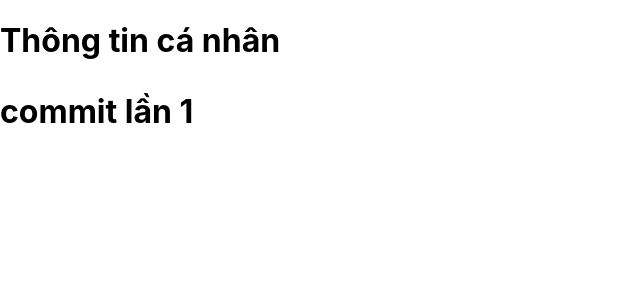
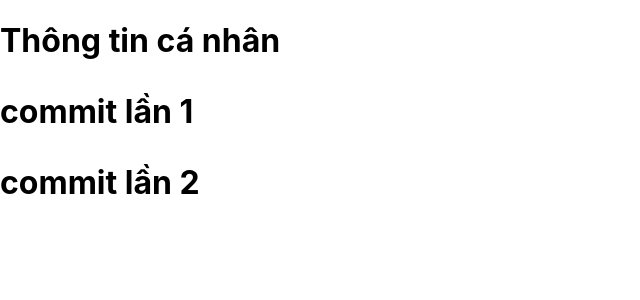
Before and after one commit to chiennt43/reactjs_overall, a React (Create React App) app: page /about in a window 1280 px wide. Shown: the top 300 px of the page, without its empty margins (0-640 px from the left). Built offline with nearby package versions, Linux system fonts and the light colour scheme.

Commit message:
commit lân 2

```diff
--- a/src/view_pages/PersonalInfo.jsx
+++ b/src/view_pages/PersonalInfo.jsx
@@ -3,6 +3,7 @@ const PersonalInfo = () => {
     return   <h1>
         Thông tin cá nhân
         <p>commit lần 1</p>
+        <p>commit lần 2</p>
         </h1>
 }
 
```
